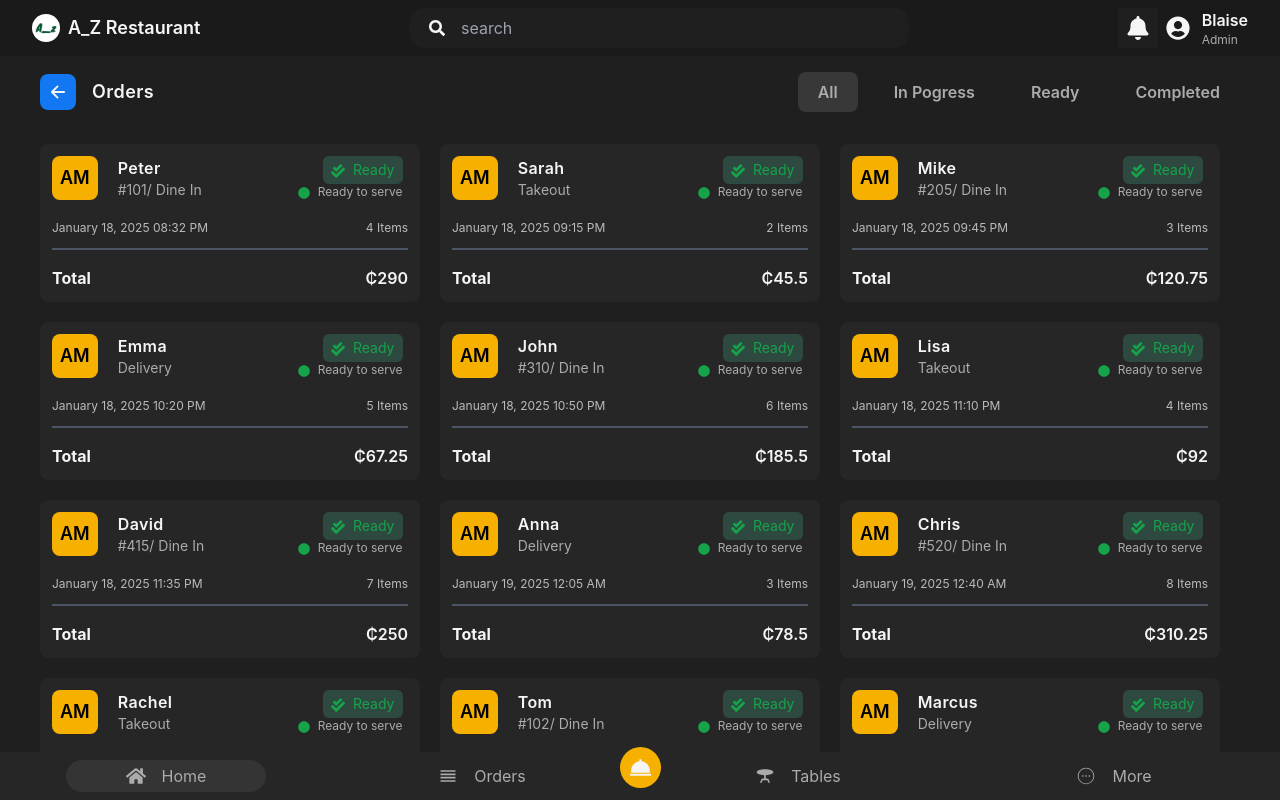
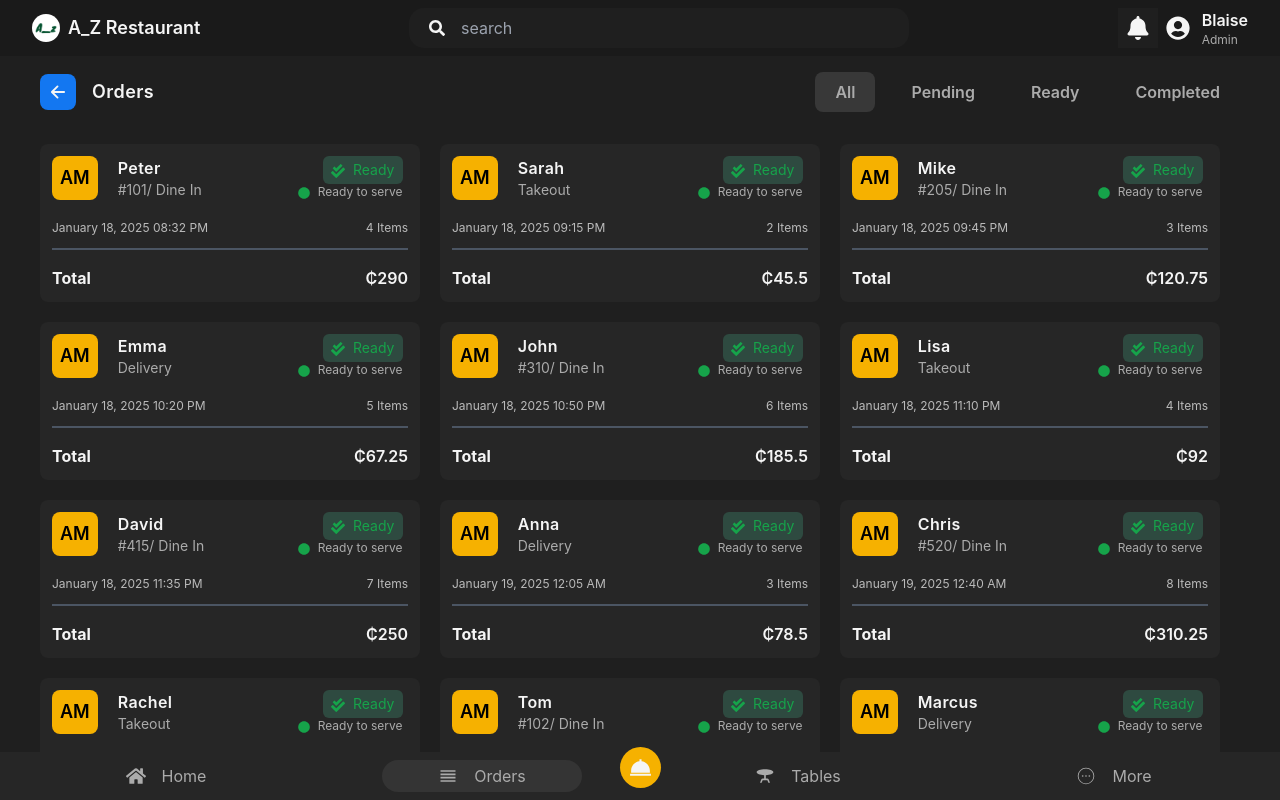
Before and after one commit to Blaise202/Restaurant-POS-React-Frontend, a React (Vite) app: page /orders in a window 1280 px wide. Built offline with nearby package versions, Linux system fonts and the light colour scheme.

Commit message:
button activaitions

```diff
--- a/src/components/include/Bottom.jsx
+++ b/src/components/include/Bottom.jsx
@@ -1,16 +1,29 @@
-import React from "react";
+import React, { useState } from "react";
 import { FaHome } from "react-icons/fa";
 import { MdOutlineReorder, MdTableBar } from "react-icons/md";
 import { CiCircleMore } from "react-icons/ci";
 import { BiSolidDish } from "react-icons/bi";
-import { Link } from "react-router-dom";
+import { useLocation, useNavigate } from "react-router-dom";
 
 export function Bottom() {
+  // const [active, setActive] = useState();
+  const location = useLocation();
+  const [active, setActive] = useState(
+    location.pathname.replace("/", "") || "home"
+  );
+
+  const navigate = useNavigate();
+
   return (
     <div className="fixed bottom-0 left-0 w-full right-0 bg-[#262626] p-2 h-12  flex justify-around">
-      <Link
-        to="/"
-        className=" flex justify-center items-center text-[#ababab] bg-[#343434] w-[200px] rounded-[20px]"
+      <button
+        onClick={() => {
+          setActive("home");
+          navigate("/");
+        }}
+        className={`flex justify-center items-center text-[#ababab] ${
+          active == "home" ? "bg-[#343434]" : ""
+        } w-[200px] rounded-[20px]`}
       >
         {/* <button> */}
         <FaHome
@@ -19,37 +32,52 @@ export function Bottom() {
         />
         <p>Home</p>
         {/* </button> */}
-      </Link>
-      <Link
-        to="/orders"
-        className="flex justify-center items-center text-[#ababab] w-[200px] rounded-[20px]"
+      </button>
+      <button
+        onClick={() => {
+          setActive("orders");
+          navigate("/orders");
+        }}
+        className={`flex justify-center items-center text-[#ababab] ${
+          active == "orders" ? "bg-[#343434]" : ""
+        } w-[200px] rounded-[20px]`}
       >
         <MdOutlineReorder
           className="inline mr-4"
           size={20}
         />
         <p>Orders</p>
-      </Link>
-      <Link
-        to="/tables"
-        className="flex justify-center items-center text-[#ababab] w-[200px]"
+      </button>
+      <button
+        onClick={() => {
+          setActive("tables");
+          navigate("/tables");
+        }}
+        className={`flex justify-center items-center text-[#ababab] ${
+          active == "tables" ? "bg-[#343434]" : ""
+        } w-[200px] rounded-[20px]`}
       >
         <MdTableBar
           className="inline mr-4"
           size={20}
         />
         <p>Tables</p>
-      </Link>
-      <Link
-        to="/more"
-        className="flex justify-center items-center text-[#ababab] w-[200px]"
+      </button>
+      <button
+        onClick={() => {
+          setActive("more");
+          navigate("/more");
+        }}
+        className={`flex justify-center items-center text-[#ababab] ${
+          active == "more" ? "bg-[#343434]" : ""
+        } w-[200px] rounded-[20px]`}
       >
         <CiCircleMore
           className="inline mr-4"
           size={20}
         />
         <p>More</p>
-      </Link>
+      </button>
       <button className="bg-[#F6B100] text-[#f5f5f5] rounded-full p-2 items-center absolute bottom-3">
         <BiSolidDish size={25} />
       </button>
--- a/src/pages/Orders.jsx
+++ b/src/pages/Orders.jsx
@@ -1,9 +1,11 @@
-import React from "react";
+import React, { useState } from "react";
 import Bottom from "../components/include/Bottom";
 import OrderCard from "../components/orders/OrderCard";
 import { orders } from "../constants";
 import BackButton from "../components/include/BackButton";
 export function Orders() {
+  const [status, setStatus] = useState("all");
+
   return (
     <section className="bg-[#1f1f1f] h-[calc(100vh-4.5rem)] no-scrollbar">
       <div className="flex items-center justify-between px-10 py-4">
@@ -14,16 +16,36 @@ export function Orders() {
           </h1>
         </div>
         <div className="flex items-center justify-around gap-4">
-          <button className="text-[#ababab] text-md bg-[#383838] rounded-lg px-5 py-2 font-semibold">
+          <button
+            onClick={() => setStatus("all")}
+            className={`text-[#ababab] text-md ${
+              status == "all" ? "bg-[#383838]" : ""
+            } rounded-lg px-5 py-2 font-semibold`}
+          >
             All
           </button>
-          <button className="text-[#ababab] text-md rounded-lg px-5 py-2 font-semibold">
-            In Pogress
+          <button
+            onClick={() => setStatus("pending")}
+            className={`text-[#ababab] text-md ${
+              status == "pending" ? "bg-[#383838]" : ""
+            } rounded-lg px-5 py-2 font-semibold`}
+          >
+            Pending
           </button>
-          <button className="text-[#ababab] text-md rounded-lg px-5 py-2 font-semibold">
+          <button
+            onClick={() => setStatus("ready")}
+            className={`text-[#ababab] text-md ${
+              status == "ready" ? "bg-[#383838]" : ""
+            } rounded-lg px-5 py-2 font-semibold`}
+          >
             Ready
           </button>
-          <button className="text-[#ababab] text-md rounded-lg px-5 py-2 font-semibold">
+          <button
+            onClick={() => setStatus("completed")}
+            className={`text-[#ababab] text-md ${
+              status == "completed" ? "bg-[#383838]" : ""
+            } rounded-lg px-5 py-2 font-semibold`}
+          >
             Completed
           </button>
         </div>
```
